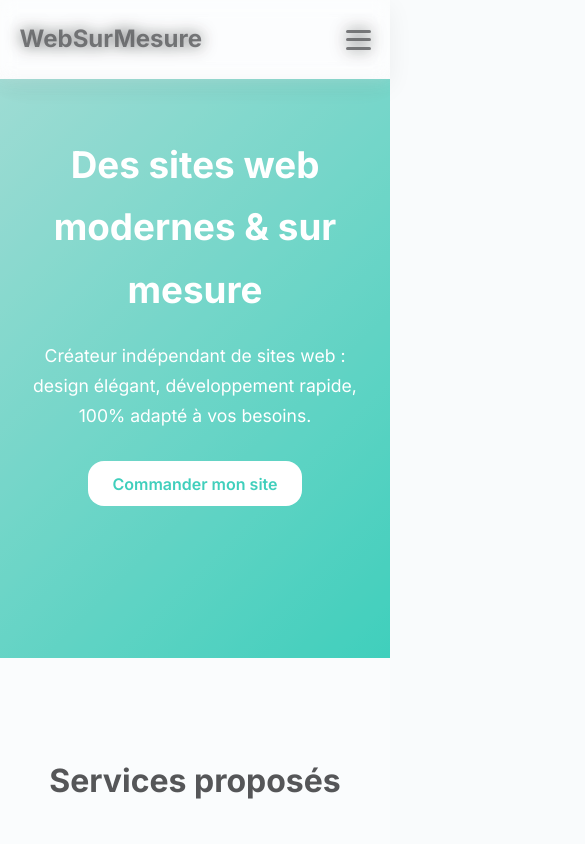
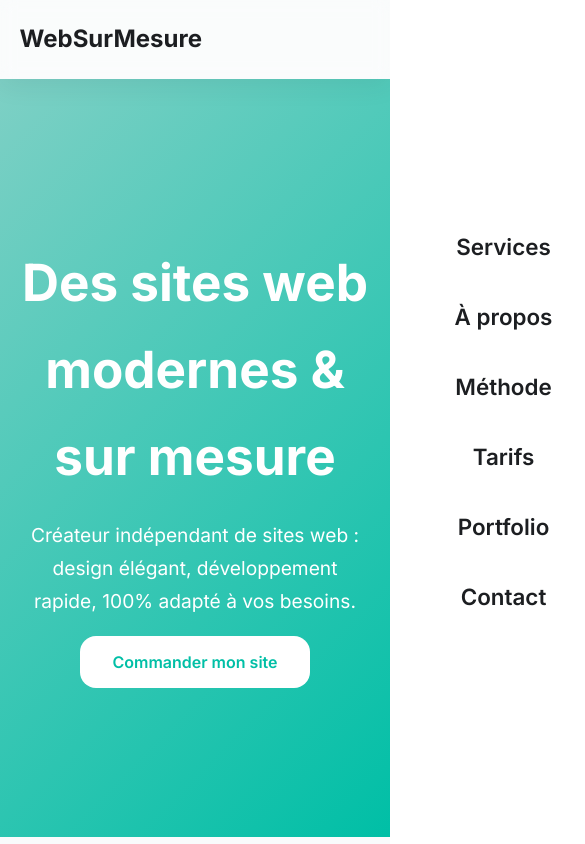
Before and after one commit to vortalitylbg/UnPixelPres, a plain HTML site: page index.html in a window 390 px wide. Shown: the top 844 px of the page, 585 px wide, since content can reach past the window. Drawn offline with nearby package versions, Linux system fonts and the light colour scheme; a script that the page names is missing.

Commit message:
Update style.css

```diff
--- a/style.css
+++ b/style.css
@@ -447,80 +447,79 @@ ul.options span {
 
 
 .hamburger {
-  display: none;
-  flex-direction: column;
-  justify-content: space-between;
-  width: 25px;
-  height: 20px;
+  position: absolute;
+  top: 1.2rem;
+  right: 1.5rem;
   background: none;
   border: none;
   cursor: pointer;
-  padding: 0;
+  z-index: 1001;
+  font-size: 2rem;
+  display: flex;
+  align-items: center;
+  justify-content: center;
+  height: 2.8rem;
+  width: 2.8rem;
 }
 
-.hamburger span {
-  display: block;
-  height: 3px;
-  width: 100%;
-  background-color: var(--text-dark);
-  border-radius: 2px;
+.hamburger:hover {
+  background: none;
+  border-radius: var(--radius);
 }
 
-/* Responsive */
+.hamburger i {
+  color: var(--text-dark);
+  line-height: 1;
+  transition: transform 0.3s ease;
+}
+
+.hamburger.active i {
+  transform: rotate(90deg);
+}
+
 @media (max-width: 768px) {
-  /* Hamburger Menu */
+  .hamburger {
+    display: flex;
+  }
+
   .nav {
     position: fixed;
     top: 0;
     left: 0;
-    width: 100%;
+    width: 50%; /* ajustable entre 70% et 80% */
     height: 100vh;
-    background-color: rgba(255, 255, 255, 0.25);
+    background: rgba(255, 255, 255, 0.9);
     backdrop-filter: blur(8px);
     -webkit-backdrop-filter: blur(8px);
+    right: 0;
+    left: auto;
+    transform: translateX(100%);
+    transition: transform 0.4s ease;
+    z-index: 1000;
     display: flex;
+    justify-content: center;
     align-items: center;
-    justify-content: center;
-    z-index: 999;
   }
 
+  .nav.open {
+    display: flex;
+    transform: translateX(0);
+  }
+
+
+  /* Liens centrés en colonne */
   .nav-links {
-    display: none;
     flex-direction: column;
     gap: 2rem;
     list-style: none;
     padding: 0;
+    margin: 0;
+    text-align: center;
   }
 
-  .nav-links.open {
-    display: flex;
-  }
-
-  .nav a {
-    font-size: 1.5rem;
-    font-weight: bold;
-    text-align: center;
-    margin: 0;
+  .nav-links li a {
+    font-size: 1.4rem;
+    font-weight: 600;
     color: var(--text-dark);
   }
-
-  .hamburger {
-    display: flex;
-  }
-
-  /*Hero*/
-  .hero h1 {
-    font-size: 2.3rem;
-    margin-top: -30%;
-  }
-
-  .hero p {
-    font-size: 1.1rem;
-    margin-bottom: 2.5rem;
-  }
-
-  .cta-button {
-    padding: 0.8rem 1.5rem;
-    font-size: 1rem;
-  }
 }
```
